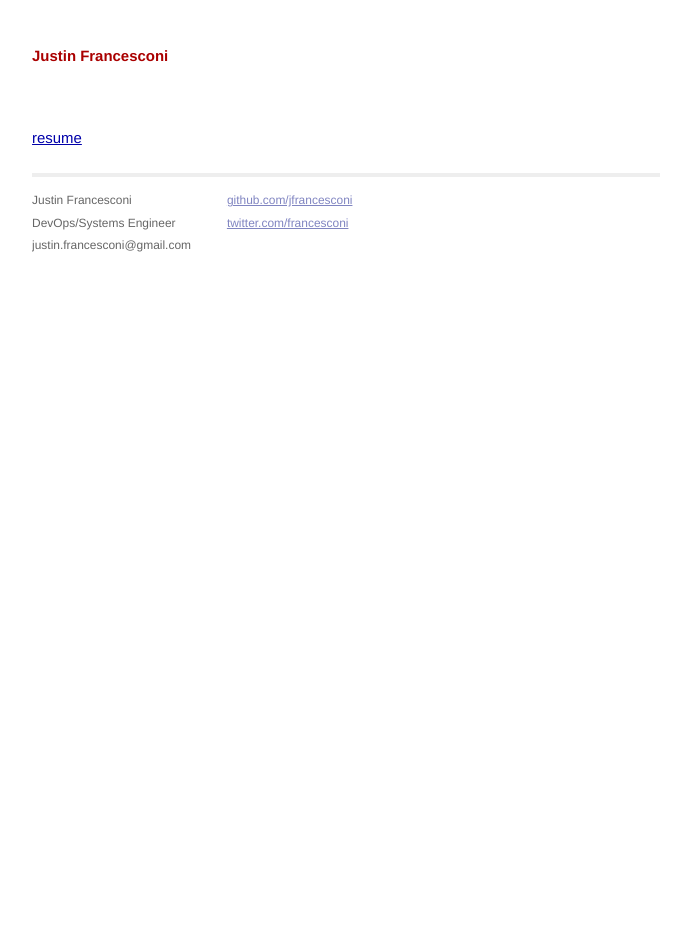
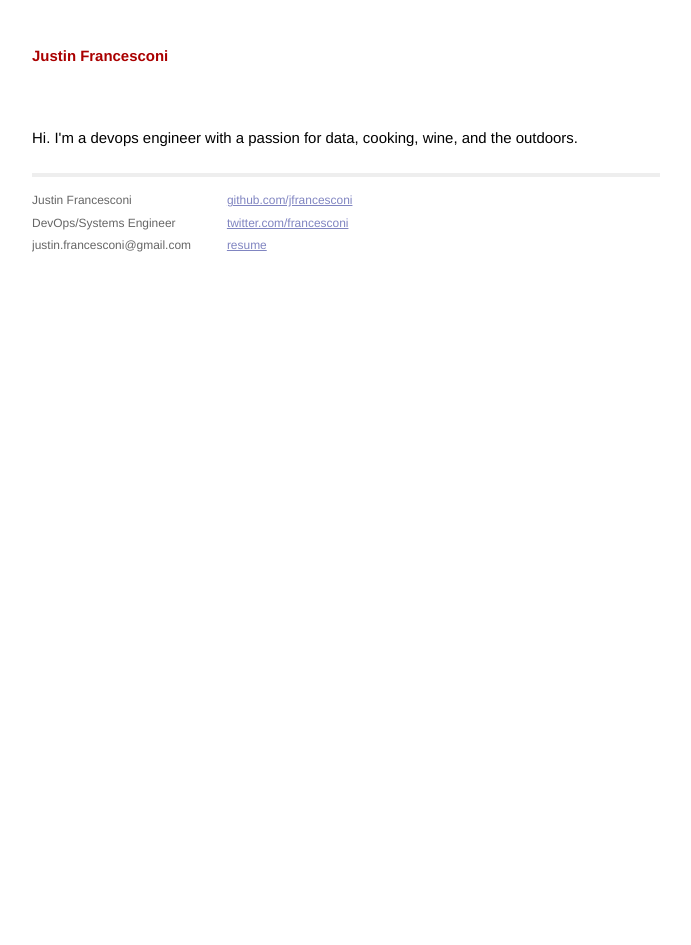
Before and after one commit to jfrancesconi/jfrancesconi.github.io, a Jekyll site: the page built from index.html, in a window 1280 px wide. Shown: the whole page, without its empty margins (294-985 px from the left). Built offline with Jekyll 4.4.1, drawn with Linux system fonts in a browser that asks for light colours; Markdown is read by kramdown in place of the engine named in the settings.

Commit message:
move link, ugly

```diff
--- a/_layouts/default.html
+++ b/_layouts/default.html
@@ -14,16 +14,13 @@
 
     </head>
     <body>
-
         <div class="site">
           <div class="header">
             <h1 class="title"><a href="/">{{ site.name }}</a></h1>
           </div>
-
           {{ content }}
-
           <div class="contact">
-            <a href="https://jfrancesconi.github.io/jfrancesconi_resume-march2014.pdf">resume</a>
+          <p>Hi.  I'm a devops engineer with a passion for data, cooking, wine, and the outdoors.</p>
           </div>
 
           <div class="footer">
```
Also changed, not shown: other parts of _layouts/default.html (+1 -0 lines).
